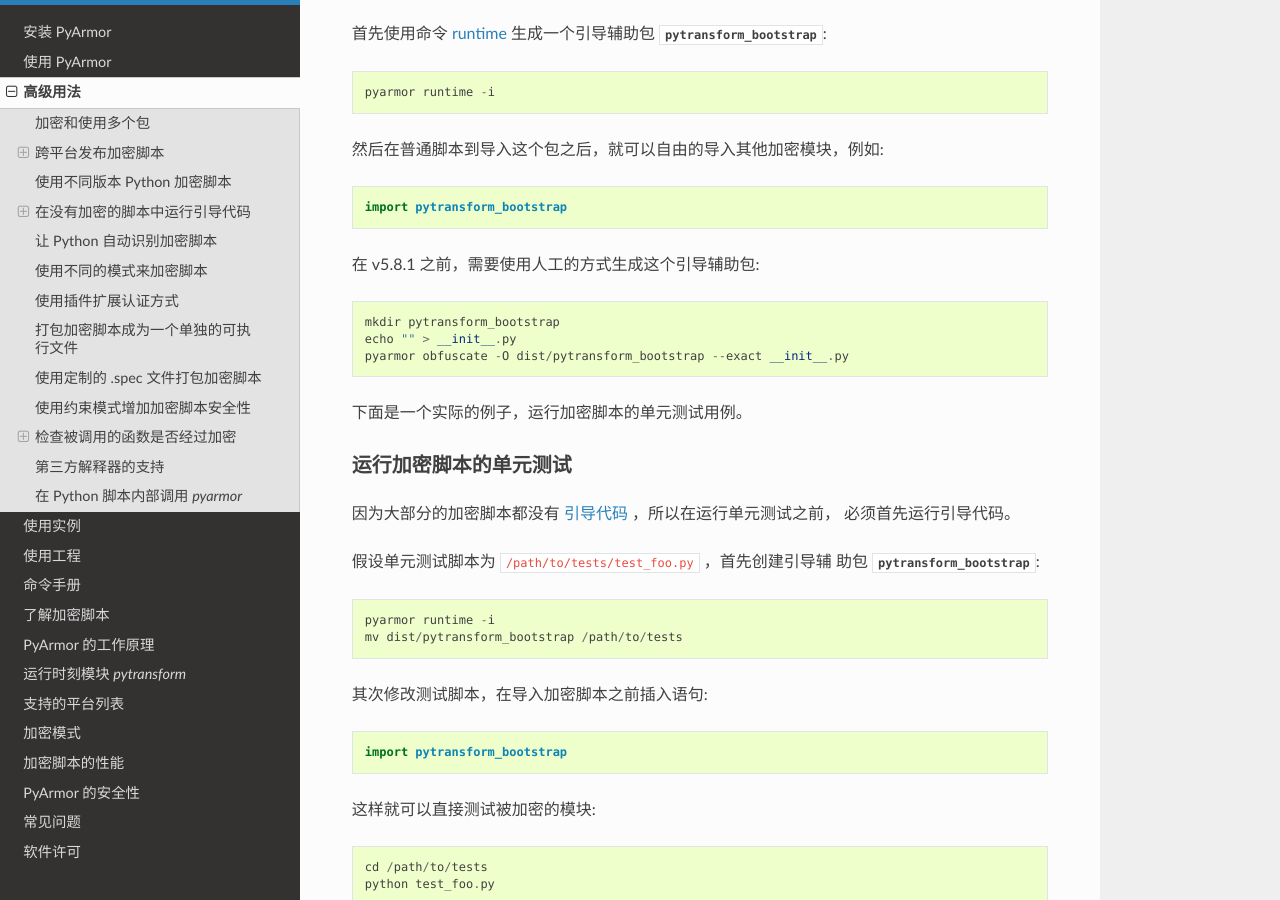
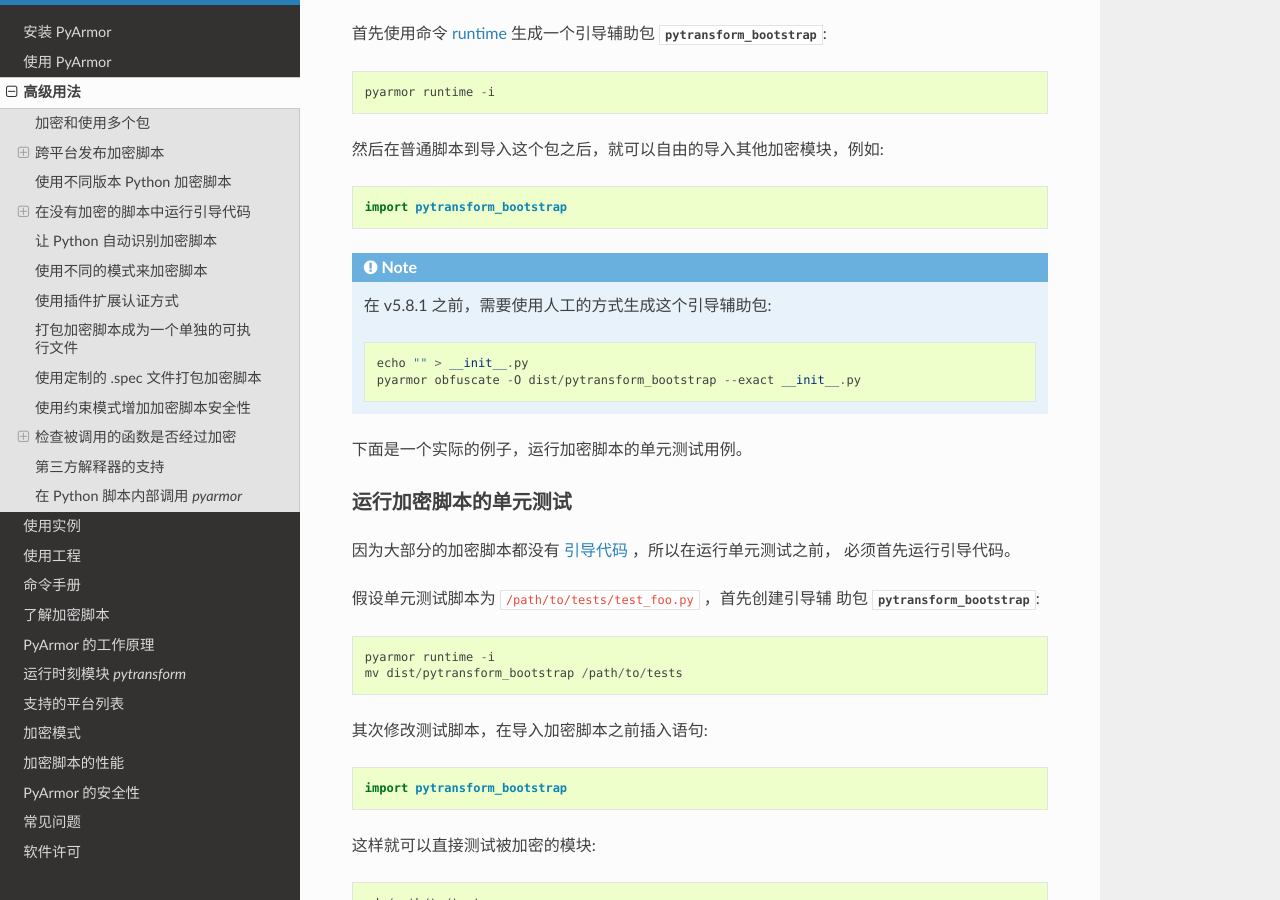
Before and after one commit to dashingsoft/pyarmor-docs-zh, a Sphinx documentation site: the page built from docs/advanced.rst, in a window 1280 px wide and 900 px high, scrolled down 3783 px. Built offline with Sphinx 7.4.7 and the Read the Docs theme 2.0.0, drawn with Linux system fonts in a browser that asks for light colours.

Commit message:
Refine doc

```diff
--- a/docs/advanced.rst
+++ b/docs/advanced.rst
@@ -166,9 +166,10 @@
 
     import pytransform_bootstrap
 
-在 v5.8.1 之前，需要使用人工的方式生成这个引导辅助包::
+.. note::
 
-    mkdir pytransform_bootstrap
+   在 v5.8.1 之前，需要使用人工的方式生成这个引导辅助包::
+
     echo "" > __init__.py
     pyarmor obfuscate -O dist/pytransform_bootstrap --exact __init__.py
 
```
